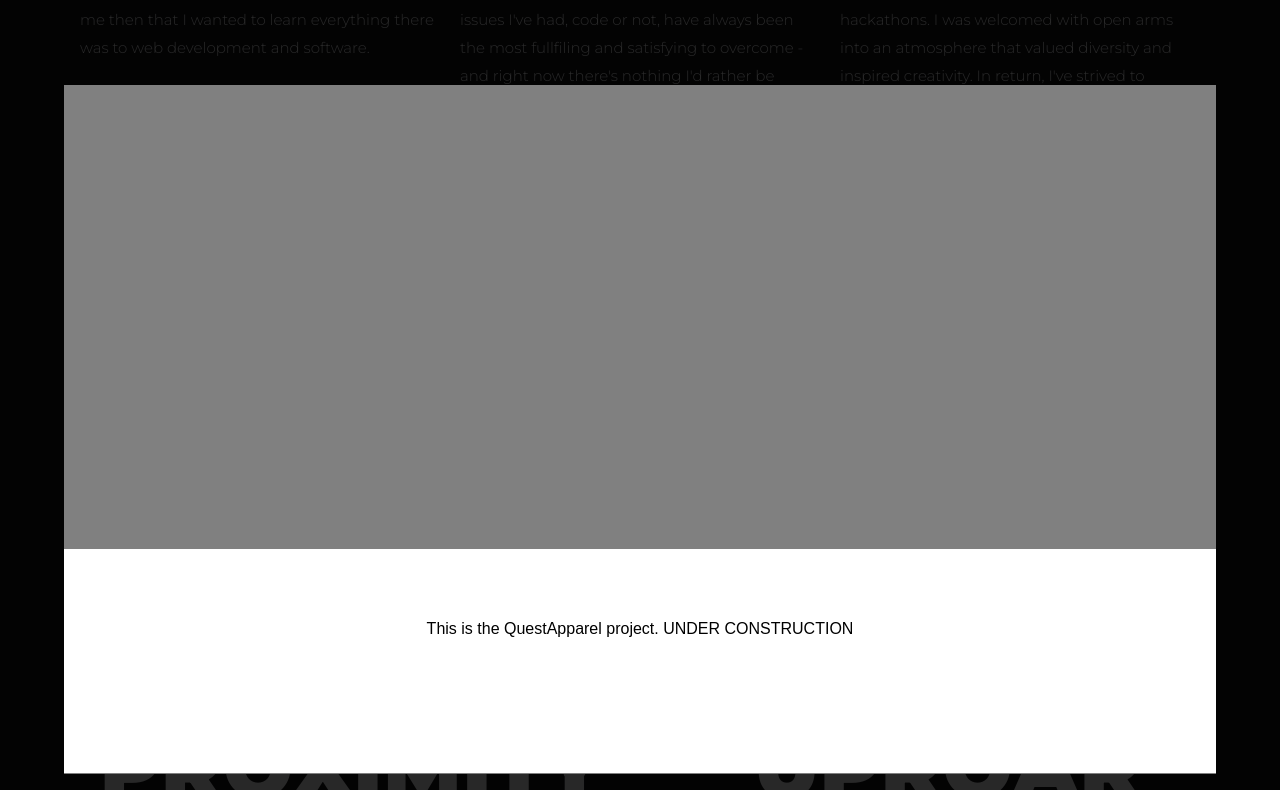
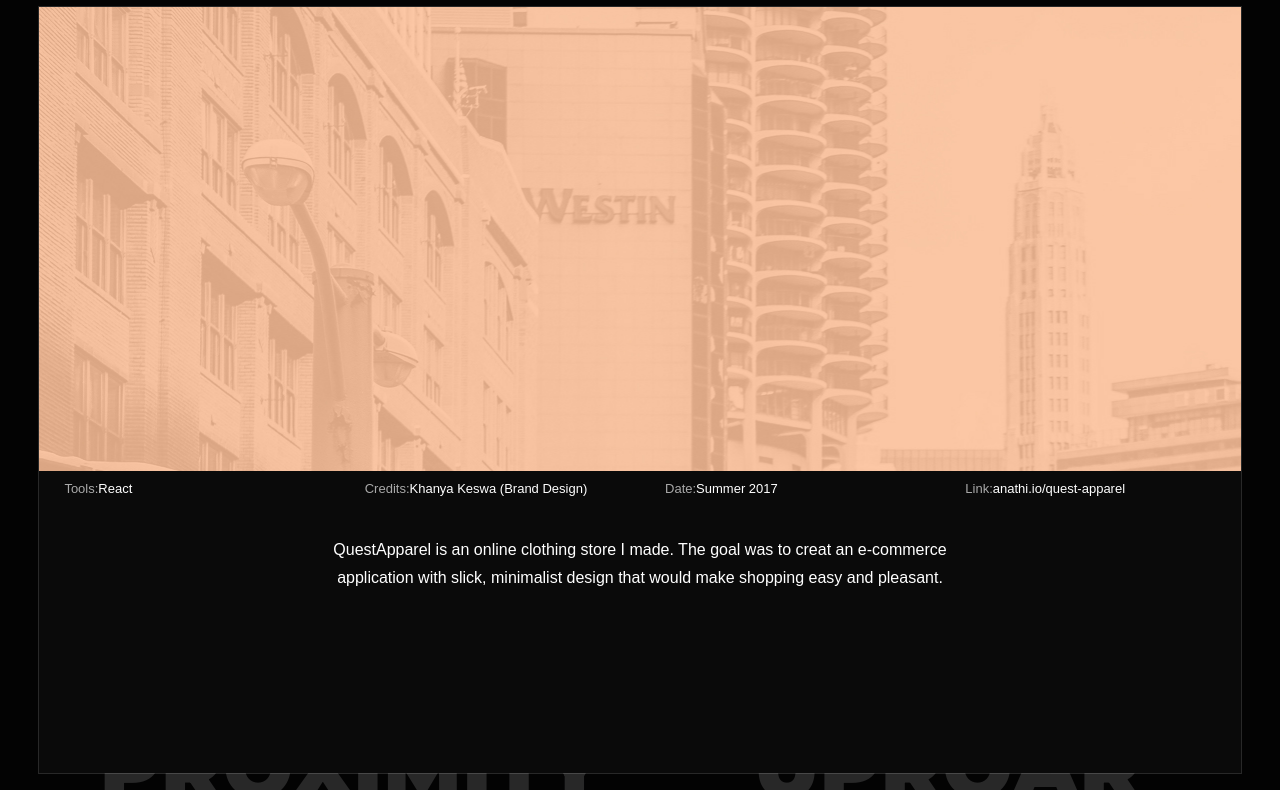
Before and after one commit to anathik/anathik.github.io, a React app in the folder web/: page / in a window 1280 px wide. Both pictures are taken after a click on the element "QUEST APPAREL". Shown: the part 1401-2191 px from the top of the page. Built offline with nearby package versions, Linux system fonts and the light colour scheme.

```diff
--- a/web/public/index.html
+++ b/web/public/index.html
@@ -44,7 +44,7 @@
       work correctly both with client-side routing and a non-root public URL.
       Learn how to configure a non-root public URL by running `npm run build`.
     -->
-    <title>Anathi</title>
+    <title>Anathi Keswa</title>
   </head>
   <body>
     <noscript>
--- a/web/src/Components/Modal/index.css
+++ b/web/src/Components/Modal/index.css
@@ -18,6 +18,7 @@
   background: rgba(3, 3, 3, .85);
   opacity: 0;
   box-sizing: border-box;
+  cursor: pointer;
 }
 
 .modal__backdrop--visible {
@@ -27,32 +28,76 @@
 
 .projectModalWindow {
   position: fixed;
-  top: 95px;
+  top: 2vh;
   bottom: 2vh;
-  left: 5vw;
-  right: 5vw;
+  left: 3vw;
+  right: 3vw;
   background: transparent;
   z-index: 6;
   box-sizing: border-box;
   overflow-y: scroll;
   overflow-x: hidden;
+  border: 1px solid rgba(255, 255, 255, 0.15);
 }
 
 .projectModal-mediaSection {
   width: 100%;
   height: 58vh;
-  background: grey;
   box-sizing: border-box;
 }
 
 .projectModal-detailsSection {
   display: flex;
+  flex-direction: column;
   width: 100%;
-  height: 28vh;
-  background: #fff;
+  height: 38vh;
+  background: rgb(10, 10, 10);
   text-align: center;
   justify-content: center;
   color: #000000;
   box-sizing: border-box;
   line-height: 20vh;
 }
+
+.projectStatline {
+  display: flex;
+  flex-direction: row;
+  width: 100%;
+  height: 35px;
+  box-sizing: border-box;
+}
+
+.projectStatline-tech,
+.projectStatline-credits,
+.projectStatline-date,
+.projectStatline-link {
+  display: flex;
+  box-sizing: border-box;
+  padding: 0 25px;
+  line-height: 35px;
+  text-align: center;
+  text-decoration: none;
+  color: #fff;
+  font-size: 13px;
+  font-weight: 100;
+  flex: 1;
+}
+
+.projectStat-catagory {
+  color: rgba(255, 255, 255, 0.65);
+}
+.projectStat-catagoryContent {
+  text-decoration: none;
+  color: #fff;
+}
+
+.projectDescription {
+  color: #fff;
+  box-sizing: border-box;
+  align-self: center;
+  width: 50vw;
+  height: 280px;
+  padding: 30px 0;
+  line-height: 28px;
+  font-weight: 100;
+}
--- a/web/src/Pages/About/index.js
+++ b/web/src/Pages/About/index.js
@@ -87,7 +87,7 @@
         <div className="aboutContentSelector">
           <div className={this.state.skillsSelectorClass} onClick={this.translateContentOnClick.bind(this, "skills")}>SKILLS</div>
           <div className={this.state.profileSelectorClass} onClick={this.translateContentOnClick.bind(this, "profile")}>PROFILE</div>
-          <div className={this.state.interestsSelectorClass} onClick={this.translateContentOnClick.bind(this, "interests")}>INTERESTS</div>
+          <div className={this.state.interestsSelectorClass} onClick={this.translateContentOnClick.bind(this, "")}>INTERESTS</div>
         </div>
         <div className="aboutSectionContent-1">
           <div className={ this.state.skillsClass }>
--- a/web/src/Pages/Portfolio/index.js
+++ b/web/src/Pages/Portfolio/index.js
@@ -62,10 +62,29 @@
     return (
       <Modal onDismissalRequested={this.onModalDismissal.bind(this)}>
         <div className="projectModalWindow">
-          <div className="projectModal-mediaSection" id="projectModalMedia1"  />
+          <div className="projectModal-mediaSection" id="projectModalMedia1" style={{ backgroundImage: `url(${ questApparelBackgroundURL })` }} />
           <div className="projectModal-detailsSection" id="projectModaldetails1">
-            This is the QuestApparel project. UNDER CONSTRUCTION
+            <div className="projectStatline">
+              <div className="projectStatline-tech">
+                <div className="projectStat-catagory">Tools: </div>
+                <div className="projectStat-catagoryContent">React</div>
+              </div>
+              <div className="projectStatline-credits">
+                <div className="projectStat-catagory">Credits: </div>
+                <div className="projectStat-catagoryContent">Khanya Keswa (Brand Design)</div>
+              </div>
+              <div className="projectStatline-date">
+                <div className="projectStat-catagory">Date: </div>
+                <div className="projectStat-catagoryContent">Summer 2017</div>
+              </div>
+              <div className="projectStatline-link">
+                <div className="projectStat-catagory">Link: </div>
+                <a className="projectStat-catagoryContent" href="http://anathi.io/quest-apparel">anathi.io/quest-apparel</a>
+              </div>
+            </div>
+            <div className="projectDescription">QuestApparel is an online clothing store I made. The goal was to creat an e-commerce application with slick, minimalist design that would make shopping easy and pleasant.</div>
           </div>
+          {/*
           <div className="projectModal-mediaSection" id="projectModalMedia2"  />
           <div className="projectModal-detailsSection" id="projectModaldetails2"/>
           <div className="projectModal-mediaSection" id="projectModalMedia3"  />
@@ -74,6 +93,7 @@
           <div className="projectModal-detailsSection" id="projectModaldetails4"/>
           <div className="projectModal-mediaSection" id="projectModalMedia5"  />
           <div className="projectModal-detailsSection" id="projectModaldetails5"/>
+          */}
         </div>
       </Modal>
     )
```
